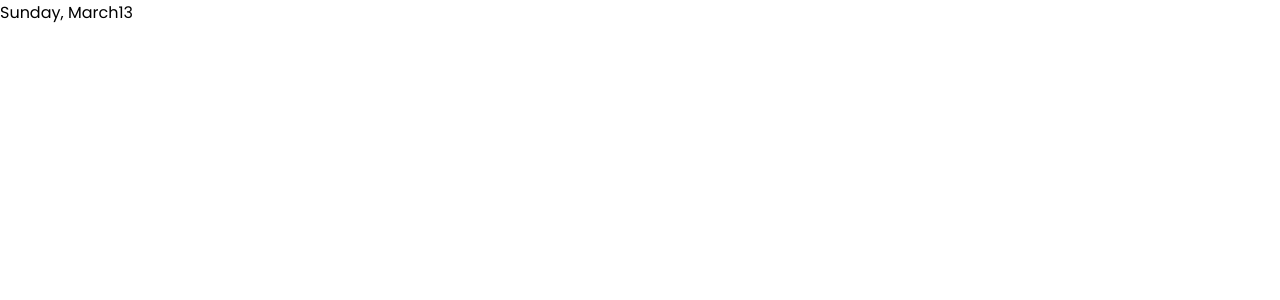
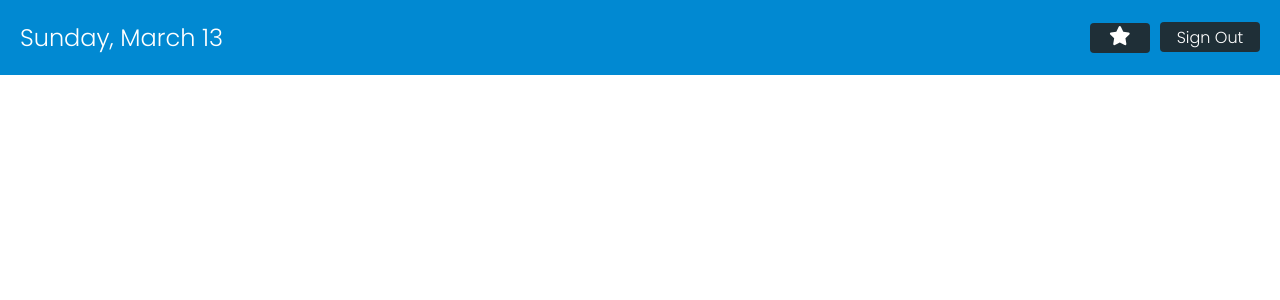
Before and after one commit to Tomohiro-Akinaga/TaskManagement-App-React.js, a React (Create React App) app: page / in a window 1280 px wide. Shown: the top 300 px of the page. Built offline with nearby package versions, Linux system fonts and the light colour scheme; no server answers; sample sign-in values are in the browser's storage.

Commit message:
done header

```diff
--- a/src/_variable.scss
+++ b/src/_variable.scss
@@ -1,3 +1,4 @@
+/* Sign In */
 $signin-title: rgb(41, 41, 41);
 $signin-subtitle: rgb(41, 41, 41);
 $signin-link: rgb(18, 112, 194);
@@ -11,6 +12,7 @@ $signin-password-text: rgb(41, 41, 41);
 $signin-button: rgb(40, 124, 198);
 $signin-button-hover: rgb(15, 89, 154);
 
+/* Sign Up */
 $signup-title: rgb(41, 41, 41);
 $signup-subtitle: rgb(41, 41, 41);
 $signup-link: rgb(101, 83, 193);
@@ -23,3 +25,13 @@ $signup-password-text: rgb(41, 41, 41);
 
 $signup-button: rgb(101, 83, 193);
 $signup-button-hover: rgb(74, 51, 187);
+
+/* Header */
+$important-button: rgba(36, 36, 36, 0.886);
+$important-button-hover: rgba(63, 63, 63, 0.954);
+$signout-button: rgba(36, 36, 36, 0.886);
+$signout-button-hover: rgba(63, 63, 63, 0.954);
+
+/* Main */
+$container-background1: rgb(1, 137, 210);
+$container-background2: rgb(1, 137, 210);
--- a/src/components/Main/Header/Header-DisplayTime/DisplayTime.jsx
+++ b/src/components/Main/Header/Header-DisplayTime/DisplayTime.jsx
@@ -1,8 +1,11 @@
 import helperTodayDate from "./helperTodayDate.js";
-
-const {day, month, date} = helperTodayDate();
-console.log(day, month, date);
+import DisplayTimeStyle from "./DisplayTime.module.scss";
+const { day, month, date } = helperTodayDate();
 
 export default function DisplayTime() {
-    return <p>{day}, {month}{date}</p>;
+    return (
+        <p className={DisplayTimeStyle.text}>
+            {day}, {month} {date}
+        </p>
+    );
 }
--- /dev/null
+++ b/src/components/Main/Header/Header-DisplayTime/DisplayTime.module.scss
@@ -0,0 +1,5 @@
+.text {
+    font-size: 1.5rem;
+    font-weight: 300;
+    color: #fff;
+}
--- /dev/null
+++ b/src/components/Main/Header/Header-ImportantButton/Button.module.scss
@@ -0,0 +1,23 @@
+@import "../../../../variable.scss";
+
+.button {
+    margin-right: 10px;
+    border: none;
+    border-radius: 4px;
+    background-color: $important-button;
+    width: 60px;
+    height: 30px;
+    transition: all 0.2s;
+    &:hover {
+        background-color: $important-button-hover;
+        cursor: pointer;
+    }
+    &:active {
+        transform: scale(0.9);
+    }
+}
+
+.icon {
+    color: #fff;
+    font-size: 1.2rem;
+}
--- /dev/null
+++ b/src/components/Main/Header/Header-ImportantButton/ImportantButton.jsx
@@ -0,0 +1,12 @@
+import React from "react";
+import { FontAwesomeIcon } from "@fortawesome/react-fontawesome";
+import { faStar } from "@fortawesome/free-solid-svg-icons";
+import ButtonStyle from "./Button.module.scss";
+
+export default function Button() {
+    return (
+        <button className={ButtonStyle.button}>
+            <FontAwesomeIcon icon={faStar} className={ButtonStyle.icon}/>
+        </button>
+    );
+}
--- a/src/components/Main/Header/Header-SignOutButton/SignOut.jsx
+++ b/src/components/Main/Header/Header-SignOutButton/SignOut.jsx
@@ -1,6 +1,7 @@
 import auth from "../../../../firebaseConfig.js";
 import { signOut } from "firebase/auth";
 import { useNavigate } from "react-router";
+import SignOutStyle from "./SignOutButton.module.scss";
 
 export default function SignOut() {
     const navigate = useNavigate();
@@ -15,7 +16,11 @@ export default function SignOut() {
             });
     };
     return (
-        <button type="button" onClick={handleClick}>
+        <button
+            type="button"
+            onClick={handleClick}
+            className={SignOutStyle.button}
+        >
             Sign Out
         </button>
     );
--- /dev/null
+++ b/src/components/Main/Header/Header-SignOutButton/SignOutButton.module.scss
@@ -0,0 +1,20 @@
+@import "../../../../variable.scss";
+
+.button {
+    font-size: 1rem;
+    font-weight: 300;
+    color: #fff;
+    border: none;
+    border-radius: 4px;
+    background-color: $signout-button;
+    width: 100px;
+    height: 30px;
+    transition: all 0.2s;
+    &:hover {
+        background-color: $signout-button-hover;
+        cursor: pointer;
+    }
+    &:active {
+        transform: scale(0.9);
+    }
+}
--- a/src/components/Main/Header/Header.jsx
+++ b/src/components/Main/Header/Header.jsx
@@ -1,9 +1,15 @@
 import DisplayTime from "./Header-DisplayTime/DisplayTime.jsx";
-
+import ImportantButton from "./Header-ImportantButton/ImportantButton.jsx";
+import SignOut from "./Header-SignOutButton/SignOut.jsx";
+import HeaderStyle from "./Header.module.scss";
 export default function Header() {
     return (
-        <>
-           <DisplayTime />
-        </>
-    )
+        <header className={HeaderStyle.header}>
+            <DisplayTime />
+            <div className={HeaderStyle.right}>
+                <ImportantButton />
+                <SignOut />
+            </div>
+        </header>
+    );
 }
--- /dev/null
+++ b/src/components/Main/Header/Header.module.scss
@@ -0,0 +1,10 @@
+.header {
+    display: flex;
+    justify-content: space-between;
+    align-items: center;
+    padding: 20px;
+}
+
+.right {
+    height: 100%;
+}
--- a/src/components/Main/Main.jsx
+++ b/src/components/Main/Main.jsx
@@ -2,7 +2,7 @@ import PropTypes from "prop-types";
 import { useEffect } from "react";
 import { useNavigate } from "react-router";
 import Header from "./Header/Header.jsx";
-import SignOut from "../Main/Header/Header-SignOutButton/SignOut.jsx";
+import MainStyle from "./Main.module.scss";
 
 function Main({ user }) {
     const navigate = useNavigate();
@@ -11,10 +11,9 @@ function Main({ user }) {
     }, [user]);
 
     return (
-        <>
+        <div className={MainStyle.container}>
             <Header />
-            {/* <SignOut /> */}
-        </>
+        </div>
     );
 }
 
--- /dev/null
+++ b/src/components/Main/Main.module.scss
@@ -0,0 +1,5 @@
+@import "../../variable.scss";
+
+.container {
+    background: linear-gradient($container-background1, $container-background2);
+}
```
